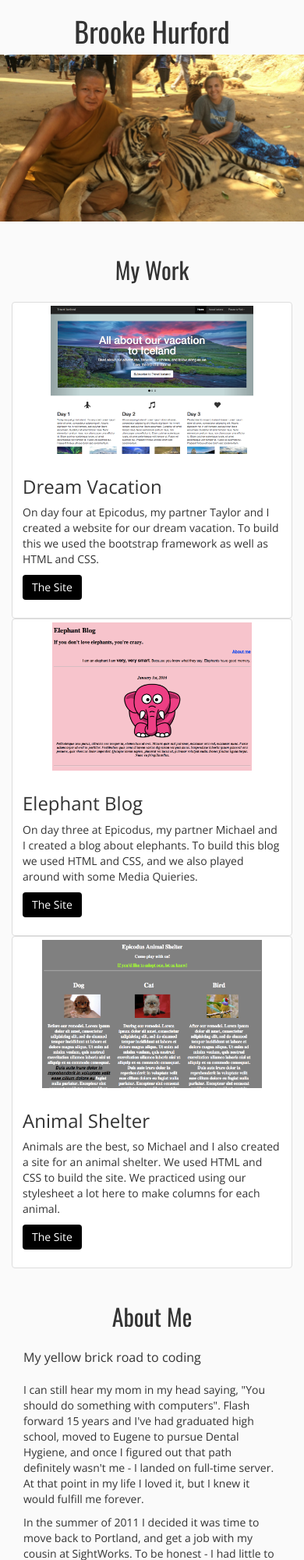
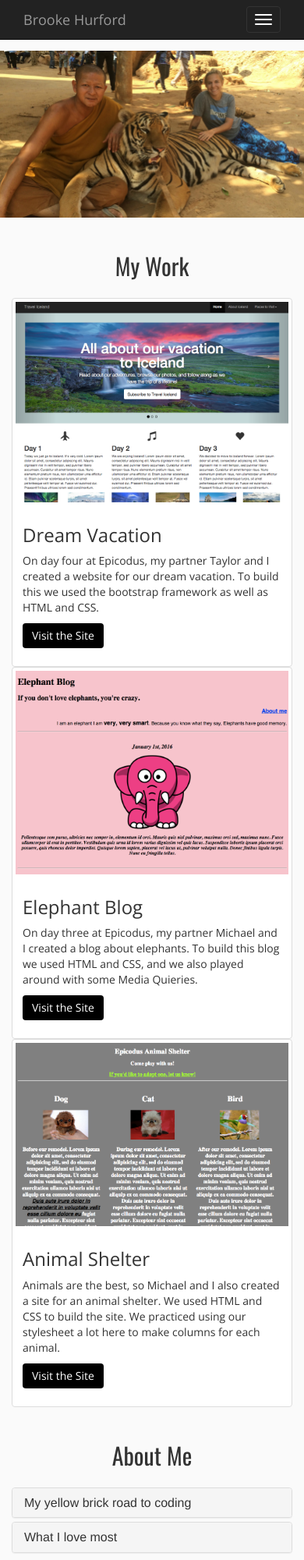
Before and after one commit to brookehurford/first-portfolio, a plain HTML site: page index.html in a window 390 px wide. Shown: the top 2000 px of the page at 78% size. Drawn offline with nearby package versions, Linux system fonts and the light colour scheme.

Commit message:
Add collapsable section to About Me

```diff
--- a/css/styles.css
+++ b/css/styles.css
@@ -1,5 +1,10 @@
 /* General
 ==============================*/
+
+.headerImage {
+  padding-top: 65px;
+}
+
 
 body {
   background-color: #fafafa;
@@ -13,18 +18,6 @@ li {
 hr {
   color: black;
   height: 5px;
-}
-
-.footer-content {
-  text-align: center;
-}
-
-.contactText {
-  font-size: 20px;
-}
-
-.contactinfo {
-  font-size: 24px;
 }
 
 /* Headers
@@ -59,9 +52,18 @@ h3 {
   color: white;
 }
 
-/* Images
+
+/* Contact and Footer
 ==============================*/
 
-.portfolio {
-  max-height: 190px;
+.footer-content {
+  text-align: center;
 }
+
+.contactText {
+  font-size: 20px;
+}
+
+.contactinfo {
+  font-size: 24px;
+}
--- a/index.html
+++ b/index.html
@@ -12,64 +12,124 @@
     <title>Portfolio | Brooke Hurford</title>
   </head>
   <body>
+
+<!-- Navigation Start -->
+  <div class="navbar navbar-inverse navbar-fixed-top">
     <div class="container">
-      <h1>Brooke Hurford</h1>
+      <button type="button" class="navbar-toggle collapsed" data-toggle="collapse" data-target=".navbar-collapse" aria-expanded="false">
+        <span class="sr-only">Toggle navigation</span>
+        <span class="icon-bar"></span>
+        <span class="icon-bar"></span>
+        <span class="icon-bar"></span>
+      </button>
+      <a class="navbar-brand text-muted" href="#">Brooke Hurford</a>
+      <div class="collapse navbar-collapse">
+        <ul class="nav navbar-nav navbar-right">
+        </ul>
+      </div>
+    </div>
+  </div>
+
+<!-- End Navigation-->
+
+<!-- Start Header -->
+
+    <div class="container headerImage">
       <div class="container-fluid">
         <div class="row">
   	       <img src="img/brooke-tiger.jpg" class="img-responsive">
         </div>
       </div>
+    </div>
+
+<!-- End Header -->
+
+<!-- Start Work -->
+
+    <div class="container">
       <h2>My Work</h2>
       <div class="row">
         <div class="col-sm-6 col-md-4">
           <div class="thumbnail">
-            <img class="portfolio" src="img/travel-iceland.png" alt="Screenshot of Travel Iceland Website">
+            <img class="img-responsive" src="img/travel-iceland.png" alt="Screenshot of Travel Iceland Website">
             <div class="caption">
               <h3>Dream Vacation</h3>
               <p>On day four at Epicodus, my partner Taylor and I created a website for our dream vacation. To build this we used the bootstrap framework as well as HTML and CSS.</p>
-              <p><a href="#" class="btn btn-primary" role="button">The Site</a></p>
+              <p><a href="#" class="btn btn-primary" role="button">Visit the Site</a></p>
             </div>
           </div>
         </div>
         <div class="col-sm-6 col-md-4">
           <div class="thumbnail">
-            <img class="portfolio" src="img/elephant-blog.png" alt="Screenshot of Elephant Blog">
+            <img class="img-responsive" src="img/elephant-blog.png" alt="Screenshot of Elephant Blog">
             <div class="caption">
               <h3>Elephant Blog</h3>
               <p>On day three at Epicodus, my partner Michael and I created a blog about elephants. To build this blog we used HTML and CSS, and we also played around with some Media Quieries.</p>
-              <p><a href="#" class="btn btn-primary" role="button">The Site</a></p>
+              <p><a href="#" class="btn btn-primary" role="button">Visit the Site</a></p>
             </div>
           </div>
         </div>
         <div class="col-sm-6 col-md-4">
           <div class="thumbnail">
-            <img class="portfolio" src="img/animal-shelter.png" alt="Screenshot of Travel Iceland Website">
+            <img class="img-responsive" src="img/animal-shelter.png" alt="Screenshot of Travel Iceland Website">
             <div class="caption">
               <h3>Animal Shelter</h3>
               <p>Animals are the best, so Michael and I also created a site for an animal shelter. We used HTML and CSS to build the site. We practiced using our stylesheet a lot here to make columns for each animal.</p>
-              <p><a href="#" class="btn btn-primary" role="button">The Site</a></p>
+              <p><a href="#" class="btn btn-primary" role="button">Visit the Site</a></p>
             </div>
           </div>
         </div>
       </div>
+    </div>
+
+<!--End Work-->
+
+<!-- About Me-->
+
       <div class="container">
       <h2>About Me</h2>
-        <div class="row">
-          <div class="col-md-7">
-            <p class="lead">My yellow brick road to coding</p>
+      <div class="panel-group" id="accordion" role="tablist" aria-multiselectable="true">
+        <div class="panel panel-default">
+          <div class="panel-heading" role="tab" id="headingTwo">
+            <h4 class="panel-title">
+              <a class="collapsed" role="button" data-toggle="collapse" data-parent="#accordion" href="#collapseTwo" aria-expanded="false" aria-controls="collapseTwo">
+                My yellow brick road to coding
+              </a>
+            </h4>
+          </div>
+          <div id="collapseTwo" class="panel-collapse collapse" role="tabpanel" aria-labelledby="headingTwo">
+            <div class="panel-body">
               <p>I can still hear my mom in my head saying, "You should do something with computers". Flash forward 15 years and I've had graduated high school, moved to Eugene to pursue Dental Hygiene, and once I figured out that path definitely wasn't me - I landed on full-time server. At that point in my life I loved it, but I knew it would fulfill me forever.</p>
               <p>In the summer of 2011 I decided it was time to move back to Portland, and get a job with my cousin at SightWorks. To be honest - I had little to no idea what they actually did. Turns out they built websites. During the next four years I found my love of this industry. The people, the energy, the learning, the building. As a Project Manager at SightWorks I learned more than I could have ever hoped for. I found that my absolute favorite part of my job was working with my team. Getting in a room, figuring out a problem, and solving it - together. That's when I decided programming could really be for me.</p>
             </div>
-          <div class="col-md-5">
-            <p class="lead">What I love</p>
+          </div>
+        </div>
+        <div class="panel panel-default">
+          <div class="panel-heading" role="tab" id="headingThree">
+            <h4 class="panel-title">
+              <a class="collapsed" role="button" data-toggle="collapse" data-parent="#accordion" href="#collapseThree" aria-expanded="false" aria-controls="collapseThree">
+                What I love most
+              </a>
+            </h4>
+          </div>
+          <div id="collapseThree" class="panel-collapse collapse" role="tabpanel" aria-labelledby="headingThree">
+            <div class="panel-body">
               <ul>
-              <li><em>My family.</em> To me this includes blood, and non-blood family.</li>
+                <li><em>My family.</em> This includes blood, and non-blood related.</li>
                 <li><em>Festivals.</em> Music, community, love - what else could you ask for?</li>
                 <li><em>Blogging.</em> This is a new one for me, but the more I think about it - the more I wonder why I haven't been doing it all along.</li>
               </ul>
             </div>
           </div>
         </div>
+      </div>
+
+<!-- End About Me-->
+
+<!-- Contact Info-->
+
+      </div>
+      <div class="container">
       <h2>Contact Info</h2>
       <div class="row">
         <div class="col-md-6 contactinfo">
@@ -88,7 +148,9 @@
         </div>
         </div>
       </div>
-      </div>
+
+<!-- End Contact Info-->
+
       <div class="footer">
         <div class="container">
           <hr>
```
Lines whose indentation alone changed are shown as unchanged.
